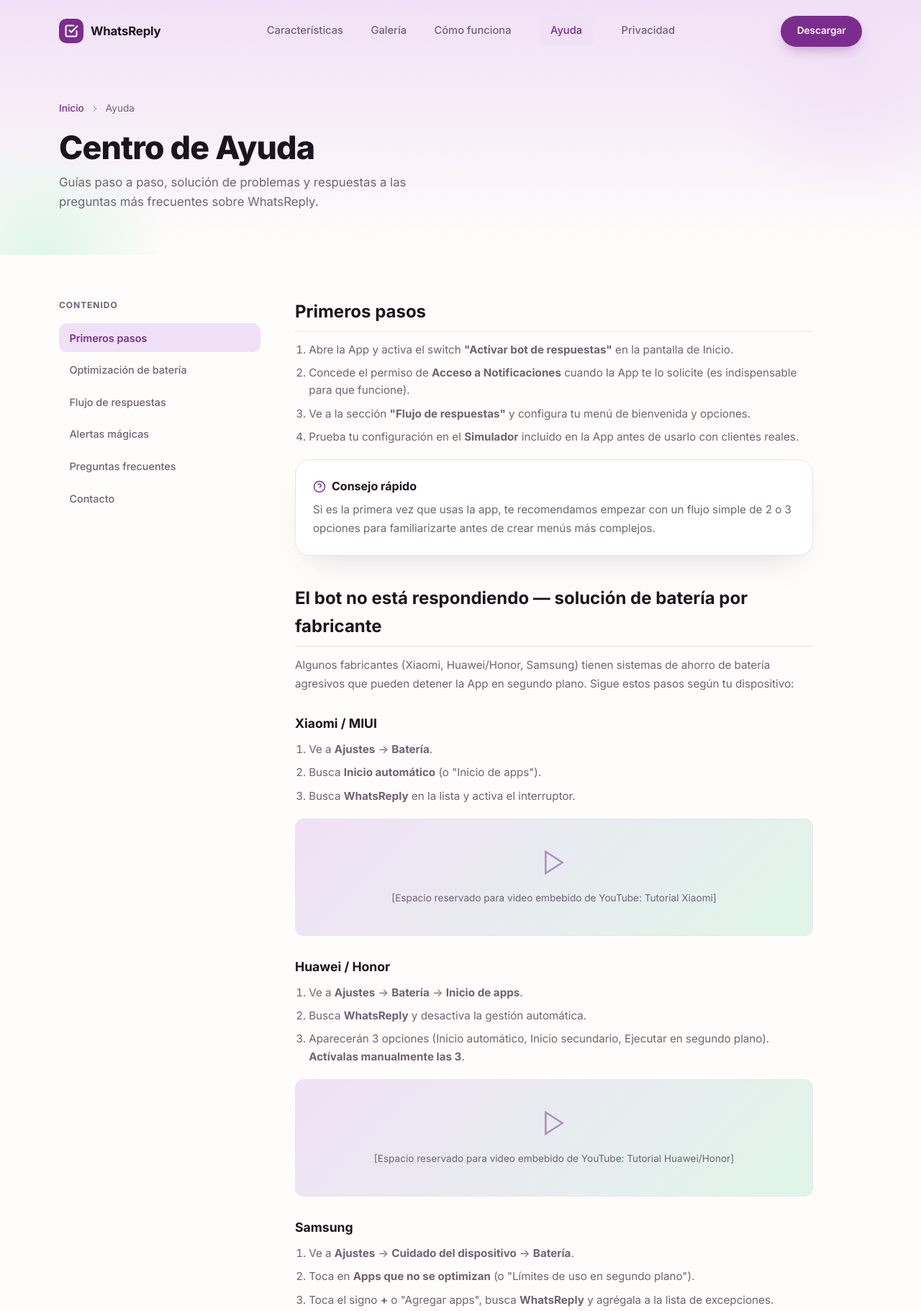
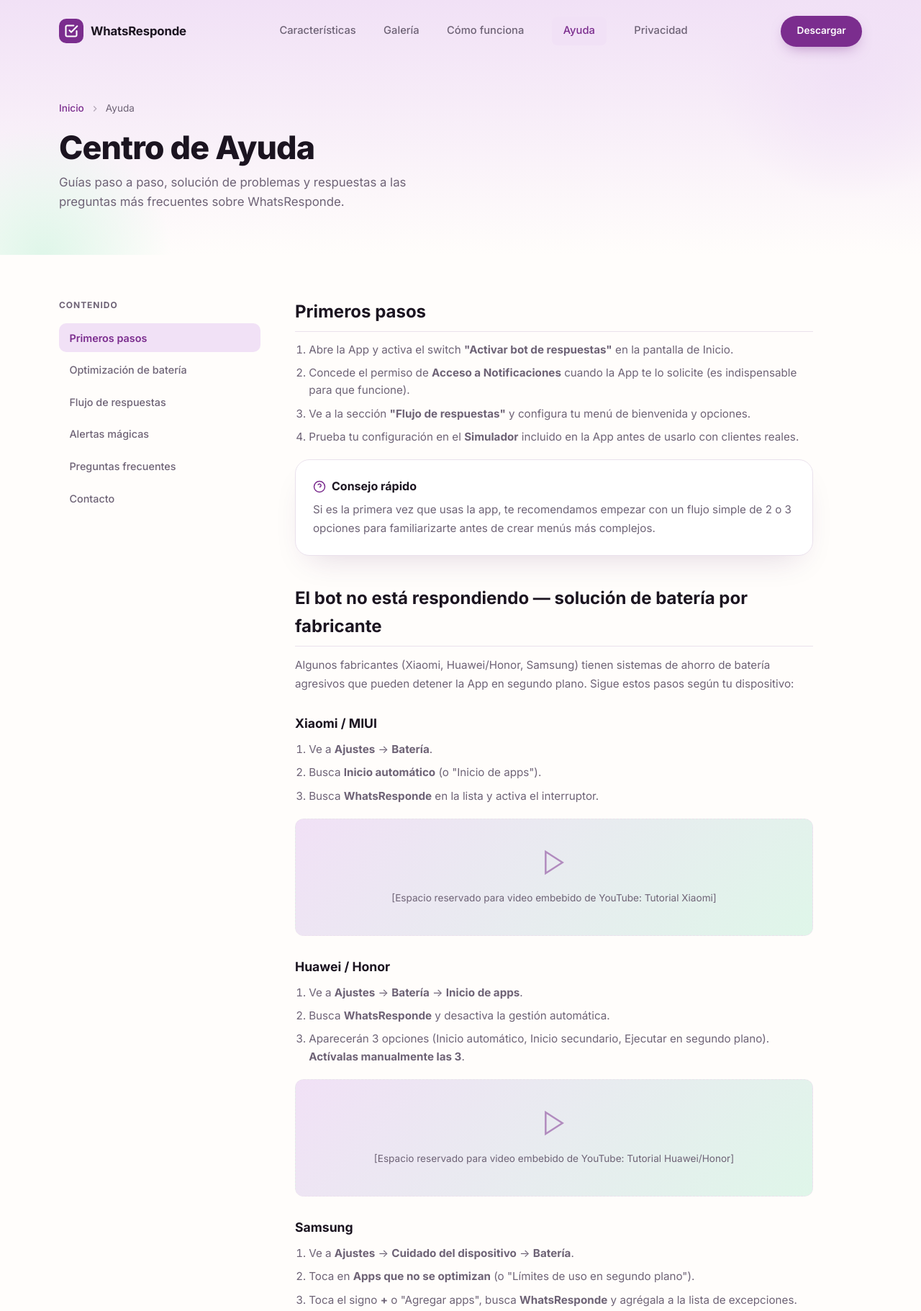
Before and after one commit to WhatsResponde/whatsresponde, a plain HTML site: page ayuda.html in a window 1280 px wide. Shown: the top 1821 px of the page at 72% size. Drawn offline with Linux system fonts and the light colour scheme.

Commit message:
Update ayuda.html

```diff
--- a/ayuda.html
+++ b/ayuda.html
@@ -3,7 +3,7 @@
 <head>
 <meta charset="UTF-8">
 <meta name="viewport" content="width=device-width, initial-scale=1.0">
-<title>Ayuda y Soporte — WhatsReply</title>
+<title>Ayuda y Soporte — WhatsResponde</title>
 <link rel="preconnect" href="https://fonts.googleapis.com">
 <link rel="preconnect" href="https://fonts.gstatic.com" crossorigin>
 <link href="https://fonts.googleapis.com/css2?family=Inter:wght@400;500;600;700;800&display=swap" rel="stylesheet">
@@ -215,7 +215,7 @@
           <path d="M21 12V19C21 19.5304 20.7893 20.0391 20.4142 20.4142C20.0391 20.7893 19.5304 21 19 21H5C4.46957 21 3.96086 20.7893 3.58579 20.4142C3.21071 20.0391 3 19.5304 3 19V5C3 4.46957 3.21071 3.96086 3.58579 3.58579C3.96086 3.21071 4.46957 3 5 3H16" stroke="white" stroke-width="2.5" stroke-linecap="round" stroke-linejoin="round"/>
         </svg>
       </span>
-      <span class="brand-text">WhatsReply</span>
+      <span class="brand-text">WhatsResponde</span>
     </a>
     <div class="nav-links">
       <a href="index.html#features" class="nav-link">Características</a>
@@ -237,7 +237,7 @@
       <span>Ayuda</span>
     </div>
     <h1>Centro de Ayuda</h1>
-    <p>Guías paso a paso, solución de problemas y respuestas a las preguntas más frecuentes sobre WhatsReply.</p>
+    <p>Guías paso a paso, solución de problemas y respuestas a las preguntas más frecuentes sobre WhatsResponde.</p>
   </div>
 </header>
 
@@ -284,7 +284,7 @@
       <ol>
         <li>Ve a <strong>Ajustes</strong> → <strong>Batería</strong>.</li>
         <li>Busca <strong>Inicio automático</strong> (o "Inicio de apps").</li>
-        <li>Busca <strong>WhatsReply</strong> en la lista y activa el interruptor.</li>
+        <li>Busca <strong>WhatsResponde</strong> en la lista y activa el interruptor.</li>
       </ol>
       <div class="video-placeholder">
         <svg viewBox="0 0 24 24" fill="none" stroke="currentColor" stroke-width="1.5"><polygon points="5 3 19 12 5 21 5 3"/></svg><br>
@@ -294,7 +294,7 @@
       <h3>Huawei / Honor</h3>
       <ol>
         <li>Ve a <strong>Ajustes</strong> → <strong>Batería</strong> → <strong>Inicio de apps</strong>.</li>
-        <li>Busca <strong>WhatsReply</strong> y desactiva la gestión automática.</li>
+        <li>Busca <strong>WhatsResponde</strong> y desactiva la gestión automática.</li>
         <li>Aparecerán 3 opciones (Inicio automático, Inicio secundario, Ejecutar en segundo plano). <strong>Actívalas manualmente las 3</strong>.</li>
       </ol>
       <div class="video-placeholder">
@@ -306,7 +306,7 @@
       <ol>
         <li>Ve a <strong>Ajustes</strong> → <strong>Cuidado del dispositivo</strong> → <strong>Batería</strong>.</li>
         <li>Toca en <strong>Apps que no se optimizan</strong> (o "Límites de uso en segundo plano").</li>
-        <li>Toca el signo <strong>+</strong> o "Agregar apps", busca <strong>WhatsReply</strong> y agrégala a la lista de excepciones.</li>
+        <li>Toca el signo <strong>+</strong> o "Agregar apps", busca <strong>WhatsResponde</strong> y agrégala a la lista de excepciones.</li>
       </ol>
       <div class="video-placeholder">
         <svg viewBox="0 0 24 24" fill="none" stroke="currentColor" stroke-width="1.5"><polygon points="5 3 19 12 5 21 5 3"/></svg><br>
@@ -332,13 +332,13 @@
       <h2 id="faq">Preguntas frecuentes</h2>
 
       <div class="faq-item">
-        <h4>¿WhatsReply puede hacer que me bloqueen de WhatsApp?</h4>
+        <h4>¿WhatsResponde puede hacer que me bloqueen de WhatsApp?</h4>
         <p>El uso de automatización no oficial conlleva riesgos. Te recomendamos leer detenidamente la <strong>Sección 8</strong> de nuestra <a href="privacidad.html">Política de Privacidad</a>, donde explicamos los Términos de Servicio de Meta y las mejores prácticas para mitigar este riesgo (como usar un número secundario).</p>
       </div>
 
       <div class="faq-item">
         <h4>¿Mis mensajes se envían a algún servidor?</h4>
-        <p><strong>No.</strong> Todo el procesamiento, la lectura de notificaciones y el almacenamiento de tu configuración ocurren exclusivamente en tu dispositivo. WhatsReply no tiene servidores propios ni envía datos a la nube.</p>
+        <p><strong>No.</strong> Todo el procesamiento, la lectura de notificaciones y el almacenamiento de tu configuración ocurren exclusivamente en tu dispositivo. WhatsResponde no tiene servidores propios ni envía datos a la nube.</p>
       </div>
 
       <div class="faq-item">
@@ -372,14 +372,14 @@
           <path d="M21 12V19C21 19.5304 20.7893 20.0391 20.4142 20.4142C20.0391 20.7893 19.5304 21 19 21H5C4.46957 21 3.96086 20.7893 3.58579 20.4142C3.21071 20.0391 3 19.5304 3 19V5C3 4.46957 3.21071 3.96086 3.58579 3.58579C3.96086 3.21071 4.46957 3 5 3H16" stroke="white" stroke-width="2.5" stroke-linecap="round" stroke-linejoin="round"/>
         </svg>
       </span>
-      <span>WhatsReply</span>
+      <span>WhatsResponde</span>
     </div>
     <div class="footer-links">
       <a href="privacidad.html">Privacidad</a>
       <a href="ayuda.html">Ayuda</a>
       <a href="#">Google Play</a>
     </div>
-    <div class="footer-copy">© 2026 WhatsReply. Todos los derechos reservados.</div>
+    <div class="footer-copy">© 2026 WhatsResponde. Todos los derechos reservados.</div>
   </div>
 </footer>
 
```
